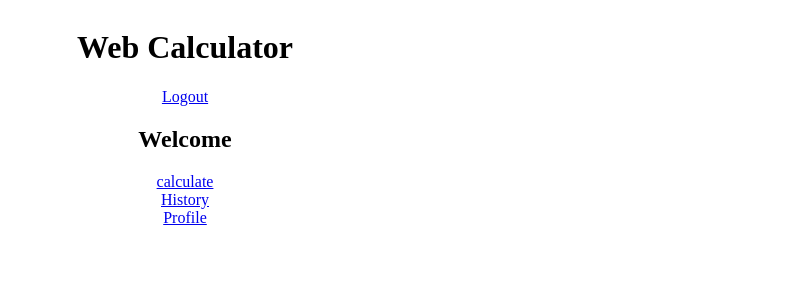
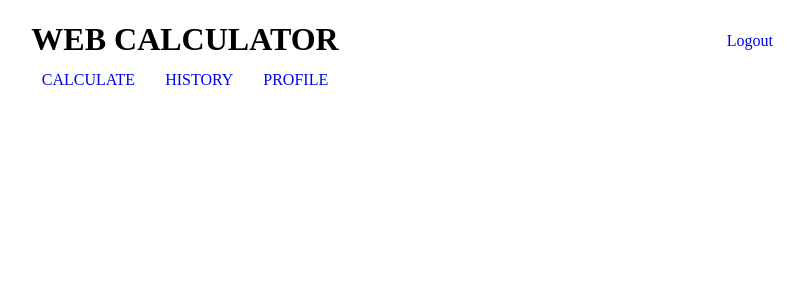
Before and after one commit to BAcode-X/webCalc, a Django app: page / in a window 1280 px wide. Shown: the top 300 px of the page, without its empty margins (455-1259 px from the left). Run offline with Django 3.2, Linux system fonts and the light colour scheme; the visitor is signed in with stand-in values (Sample User, id 1).

Commit message:
added a few styling for the html

```diff
--- a/calc/static/css/style.css
+++ b/calc/static/css/style.css
@@ -1,6 +1,18 @@
 *{
     box-sizing: border-box;
 }
+
+a{
+    text-decoration: none;
+}
+
+/*  */
+.logo{
+    display: flex;
+    justify-content: center;
+    text-transform: uppercase;
+}
+
 
 input[type='submit']{
     padding: 0.2em 1em;
@@ -14,3 +26,23 @@ input[type='submit']{
     justify-content: center;
     align-items: center;
 }
+
+
+.side-auth{
+    position: absolute;
+    right: 2em;
+    top: 2em;
+    display: flex;
+    flex-direction: row;
+    gap: 20px;
+    float: right;
+}
+
+nav{
+    position: absolute;
+    display: flex;
+    flex-direction: row;
+    justify-content: space-around;
+    gap: 30px;
+    text-transform: uppercase;
+}
--- a/calc/views.py
+++ b/calc/views.py
@@ -48,7 +48,7 @@ class Calculate(LoginRequiredMixin, CreateView):
         try:
             history.result = str(eval(history.expression))
         except:
-            history.result = None
+            history.result = "Undefined!"
         history.user = self.request.user
         history.save()
         return render(self.request, 'calc/calculate.html', {
@@ -59,8 +59,6 @@ class Calculate(LoginRequiredMixin, CreateView):
 class ChangeProfile(UpdateView):
     model = USER
     fields = ['nick', 'email','first_name', 'last_name',]
-    # form_class = UserChangeForm
-    # pk_url_kwarg = "pk"
     template_name = 'calc/profile.html'
     success_url = reverse_lazy('calc:index')
 
--- a/templates/calc/base.html
+++ b/templates/calc/base.html
@@ -9,7 +9,7 @@
     <link rel="stylesheet" href="{% static 'css/style.css' %}">
 </head>
 <body>
-
+<h1 class="logo">Web Calculator</h1>
 <div class="content">
 {% block content %}{% endblock content %}
 {% block auth %}{% endblock auth %}
--- a/templates/calc/index.html
+++ b/templates/calc/index.html
@@ -1,20 +1,20 @@
 {% extends 'calc/base.html' %}
 {% block content %}
-<h1>Web Calculator</h1>
 
 {% if request.user.is_authenticated %}
+<div class="side-auth">
 <a href="{% url 'calc:user_logout' %}">Logout</a>
-<h2>Welcome {{ request.user }}</h2>
-
+<a href="{% url 'calc:profile' %}"> {{ request.user }} </a>
+</div>
 {% else %}
-<div>
+<div class="side-auth">
 <a href="{% url 'calc:user_login' %}">Login</a>
 <a href="{% url 'calc:register' %}">Register</a>
 </div>
 {% endif %}
-
+<nav>
 <a href="{% url 'calc:calculate' %}">calculate</a>
 <a href="{% url 'calc:list_calc' %}">History</a>
 <a href="{% url 'calc:profile' %}">Profile</a>
-
+</nav>
 {% endblock content %}
--- a/templates/calc/register.html
+++ b/templates/calc/register.html
@@ -1,6 +1,9 @@
 {% extends 'calc/base.html' %}
 
 {% block content %}
+<nav>
+  <a href="{% url 'calc:index' %}">Home</a>
+</nav>
   <h2>Register</h2>
   <form method="post">
     {% csrf_token %}
```
Also changed, not shown: templates/calc/calculate.html (+5 -2 lines), templates/calc/history.html (+5 -2 lines), templates/calc/profile.html (+6 -3 lines).
